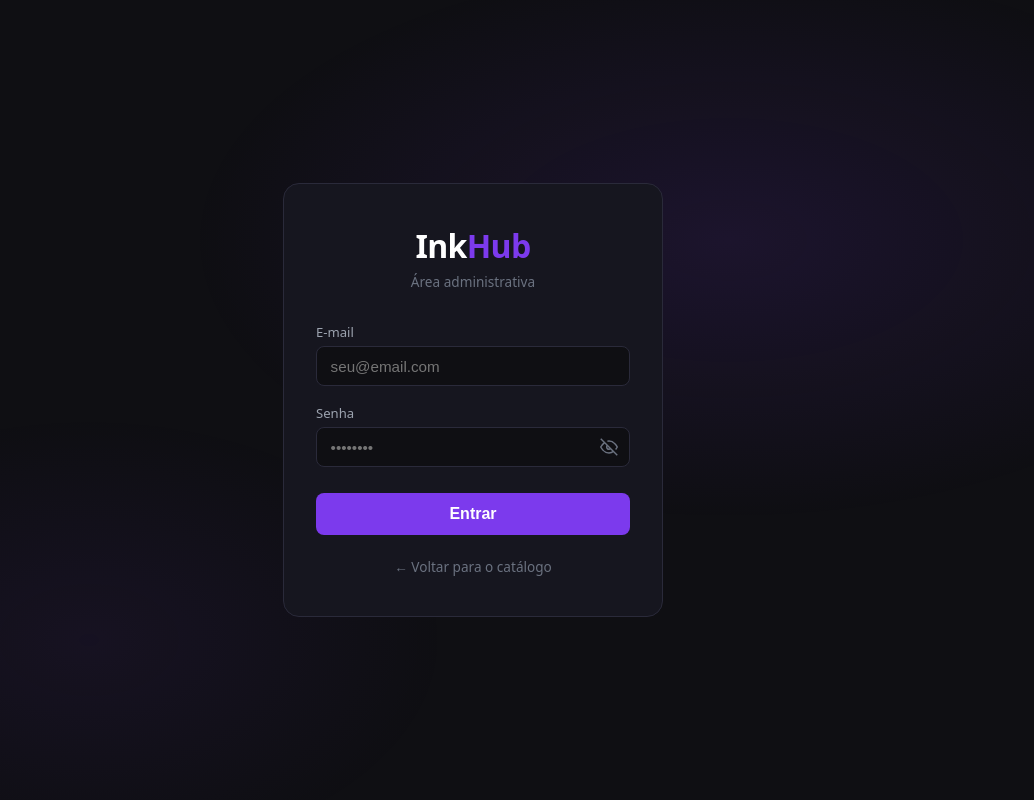
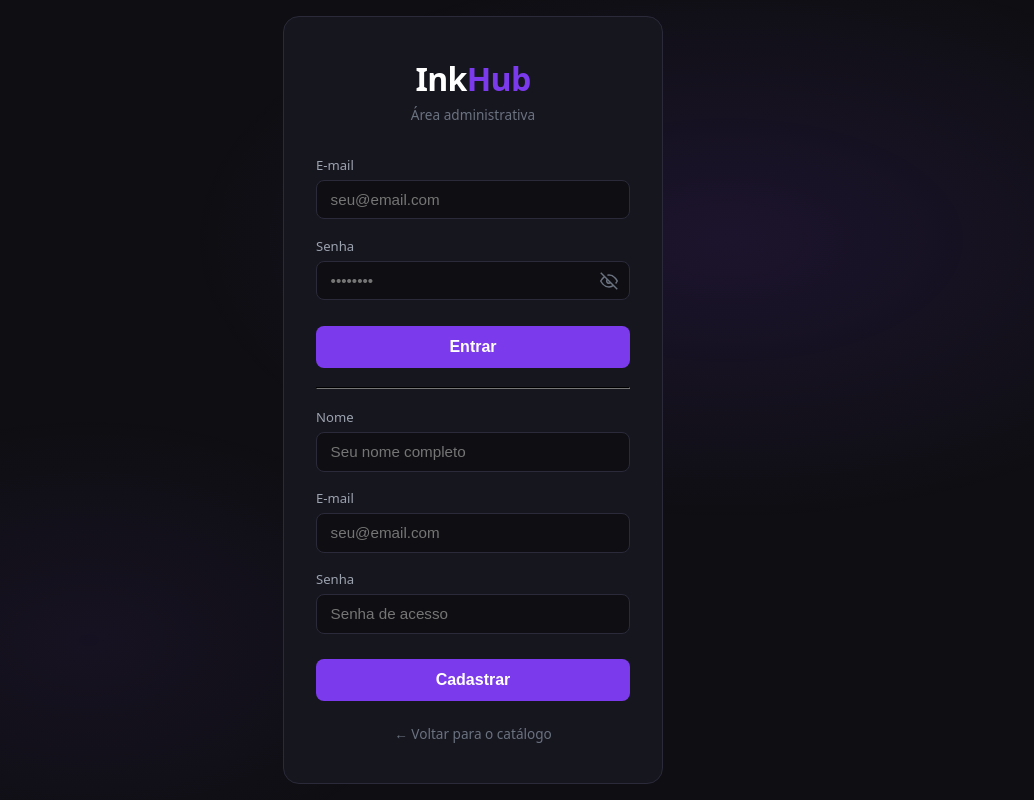
Before and after one commit to JpNuro/InkHub, a Flask app: page /login in a window 1280 px wide. Shown: the whole page, without its empty margins (167-1201 px from the left). Run offline with Flask 3, Linux system fonts and the light colour scheme.

Commit message:
alterações de html

```diff
--- a/app/routes.py
+++ b/app/routes.py
@@ -11,6 +11,9 @@ import flask as fk
 from sqlalchemy.exc import IntegrityError
 
 import servicos
+from werkzeug.security import check_password_hash, generate_password_hash
+from database import SessionLocal
+from models import Usuario
 
 # ── Blueprints ────────────────────────────────────────────────────────────────
 
@@ -51,7 +54,33 @@ def login_post():
 
     usuario = servicos.buscar_usuario_por_email(email)
 
-    if usuario is None or usuario.get("senha") != senha:
+    if usuario is None:
+        return fk.render_template(
+            "login.html",
+            erro="E-mail ou senha incorretos.",
+            email_salvo=email,
+        ), 401
+
+    stored = usuario.get("senha") or ""
+    ok = False
+    # detectar formatos de hash comuns e usar check_password_hash; caso contrário, comparar texto plano
+    if stored.startswith("pbkdf2:") or stored.startswith("scrypt:") or stored.startswith("argon2:"):
+        ok = check_password_hash(stored, senha)
+    else:
+        ok = (stored == senha)
+        # se a senha no banco era texto plano e confere, migrar para hash
+        if ok:
+            session = SessionLocal()
+            try:
+                u = session.get(Usuario, usuario["id"])
+                if u is not None:
+                    u.senha = generate_password_hash(senha)
+                    session.add(u)
+                    session.commit()
+            finally:
+                session.close()
+
+    if not ok:
         return fk.render_template(
             "login.html",
             erro="E-mail ou senha incorretos.",
@@ -133,6 +162,8 @@ def criar_obra():
     if negado:
         return negado
     dados = fk.request.get_json(silent=True) or {}
+    # garantir que a obra será registrada com o usuário autenticado
+    dados["autor_id"] = fk.session.get("usuario_id")
     try:
         return fk.jsonify(servicos.cadastrar_obra(dados)), 201
     except ValueError as e:
@@ -145,10 +176,69 @@ def criar_capitulo():
     if negado:
         return negado
     dados = fk.request.get_json(silent=True) or {}
+    # passar o id do usuário autenticado para validação de propriedade
+    dados["usuario_id"] = fk.session.get("usuario_id")
     try:
         return fk.jsonify(servicos.cadastrar_capitulo(dados)), 201
     except ValueError as e:
         return _erro(str(e))
+
+
+# ── API — Minhas obras / meus capítulos (protegido) ─────────────────────────
+
+
+@api.get("/minhas_obras")
+def get_minhas_obras():
+    negado = _api_auth()
+    if negado:
+        return negado
+    usuario_id = fk.session.get("usuario_id")
+    try:
+        # filtra obras por autor_id
+        session = servicos.SessionLocal if hasattr(servicos, 'SessionLocal') else None
+        obras = [o for o in servicos.listar_obras() if o.get('autor') and (o.get('autor_id') == usuario_id or o.get('autor') == fk.session.get('usuario_nome'))]
+        return fk.jsonify(obras)
+    except Exception:
+        return fk.jsonify([])
+
+
+@api.get("/meus_capitulos")
+def get_meus_capitulos():
+    negado = _api_auth()
+    if negado:
+        return negado
+    usuario_id = fk.session.get("usuario_id")
+    try:
+        minhas = []
+        for o in servicos.listar_obras():
+            if o.get('autor_id') == usuario_id or o.get('autor') == fk.session.get('usuario_nome'):
+                minhas.append(o['id'])
+        capitulos = [c for c in servicos.listar_capitulos() if c.get('obra_id') in minhas]
+        return fk.jsonify(capitulos)
+    except Exception:
+        return fk.jsonify([])
+
+
+# ── Registro público na tela de login
+
+
+@paginas.post("/register")
+def register_post():
+    if "usuario_id" in fk.session:
+        return fk.redirect(fk.url_for("paginas.painel"))
+    nome = (fk.request.form.get("nome") or "").strip()
+    email = (fk.request.form.get("email") or "").strip()
+    senha = (fk.request.form.get("senha") or "").strip()
+    try:
+        usuario = servicos.cadastrar_usuario({"nome": nome, "email": email, "senha": senha})
+    except IntegrityError:
+        return fk.render_template("login.html", erro="E-mail já cadastrado.", email_salvo=email), 409
+    except ValueError as e:
+        return fk.render_template("login.html", erro=str(e), email_salvo=email), 400
+
+    fk.session["usuario_id"] = usuario["id"]
+    fk.session["usuario_nome"] = usuario["nome"]
+    return fk.redirect(fk.url_for("paginas.painel"))
 
 
 # ── API — Upload de PDF (protegido) ──────────────────────────────────────────
--- a/app/templates/login.html
+++ b/app/templates/login.html
@@ -180,6 +180,24 @@
     <button class="btn-entrar" type="submit">Entrar</button>
   </form>
 
+  <hr style="margin:1.2rem 0; border-color:#222;">
+
+  <form method="POST" action="/register">
+    <div class="campo">
+      <label for="nome">Nome</label>
+      <input id="nome" name="nome" type="text" placeholder="Seu nome completo" autocomplete="name" required />
+    </div>
+    <div class="campo">
+      <label for="email_reg">E-mail</label>
+      <input id="email_reg" name="email" type="email" placeholder="seu@email.com" autocomplete="email" required />
+    </div>
+    <div class="campo">
+      <label for="senha_reg">Senha</label>
+      <input id="senha_reg" name="senha" type="password" placeholder="Senha de acesso" autocomplete="new-password" required />
+    </div>
+    <button class="btn-entrar" type="submit">Cadastrar</button>
+  </form>
+
   <a class="voltar" href="/">← Voltar para o catálogo</a>
 </div>
 
--- a/models.py
+++ b/models.py
@@ -21,7 +21,7 @@ class Obra(Base):
 
     def to_dict(self):
         autor_nome = self.autor.nome if self.autor else None
-        return {"id": self.id, "titulo": self.titulo_obra, "autor": autor_nome}
+        return {"id": self.id, "titulo": self.titulo_obra, "autor": autor_nome, "autor_id": self.autor_id}
 
     def __repr__(self):
         return f"<Obra {self.id} {self.titulo_obra!r}>"
```
Also changed, not shown: app/servicos.py (+14 -1 lines), app/templates/index.html (+9 -21 lines), servicos.py (+14 -1 lines), instance/app.db.
